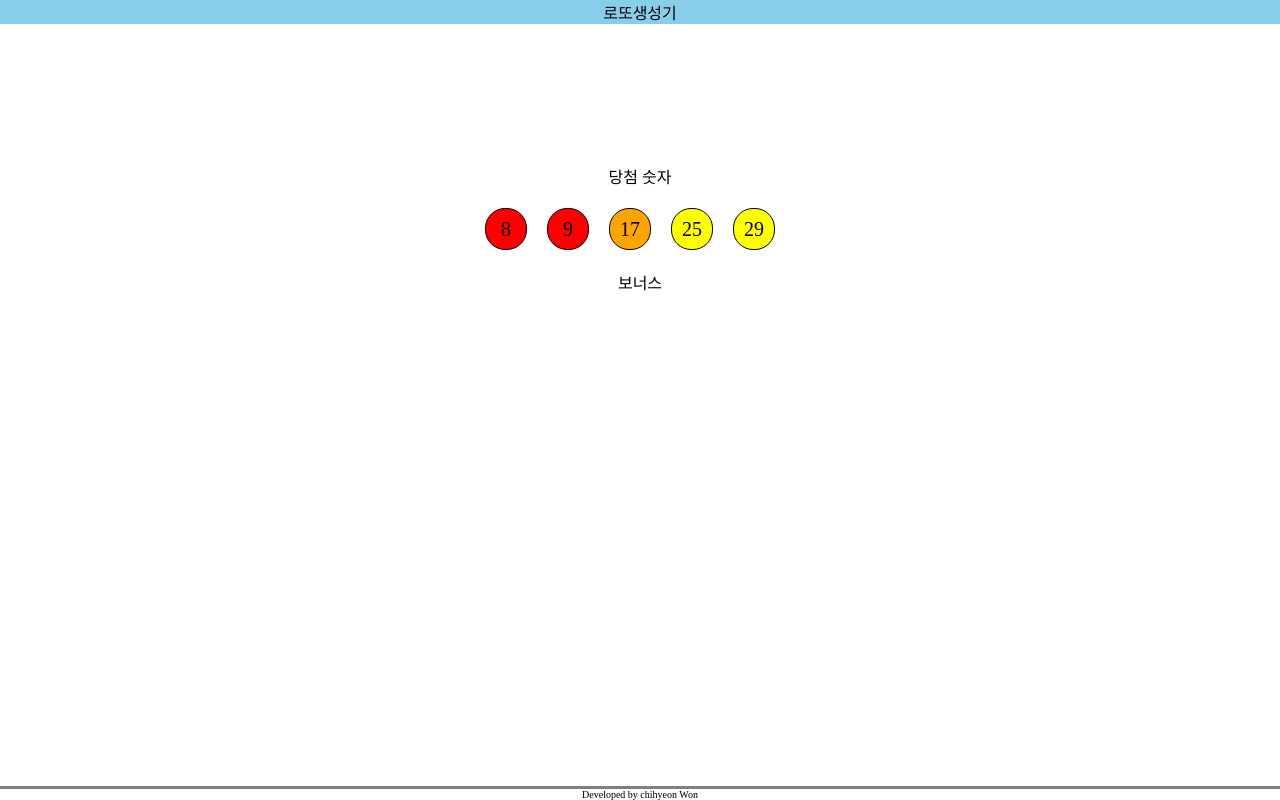
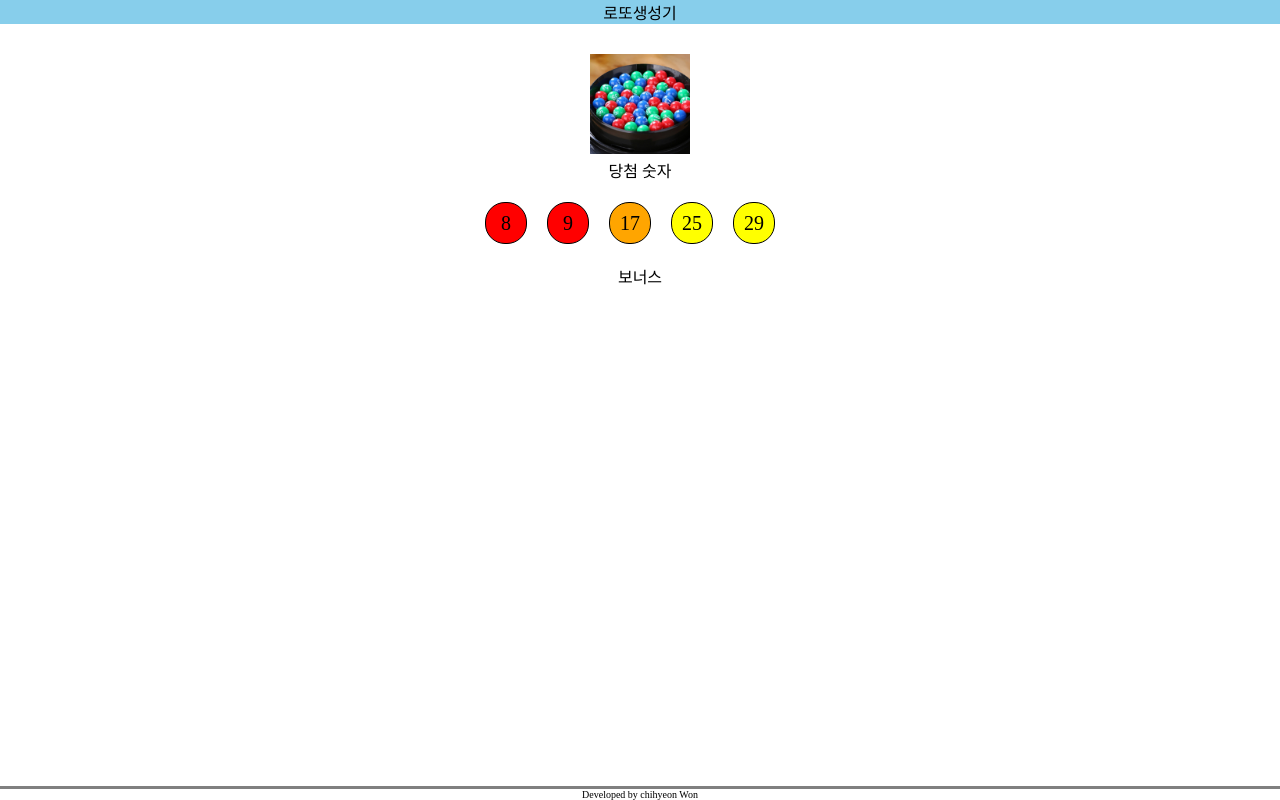
Before and after one commit to chihyeonWON/LottoGenerator, a Vue app: page / in a window 1280 px wide. Built offline with nearby package versions, Linux system fonts and the light colour scheme.

Commit message:
Add lottogenerator img file in center

```diff
--- a/src/App.vue
+++ b/src/App.vue
@@ -1,7 +1,7 @@
 <template>
   <Lotto-header></Lotto-header>
   <div>
-
+    <img src="./assets/lottogenerator.jpg">
     <div>당첨 숫자</div>
     <div id="결과창">
       <lotto-ball v-for="ball in winBalls" v-bind:number="ball" :key="ball"></lotto-ball>
@@ -103,4 +103,8 @@ div{
 #보너스창 {
   margin:20px auto;
 }
+img{
+  width:100px;
+  height:100px;
+}
 </style>
--- a/src/components/LottoHeader.vue
+++ b/src/components/LottoHeader.vue
@@ -14,6 +14,6 @@
 header{
     background-color:skyblue;
     text-align:center;
-    margin-bottom:140px;
+    margin-bottom:30px;
 }
 </style>
```
